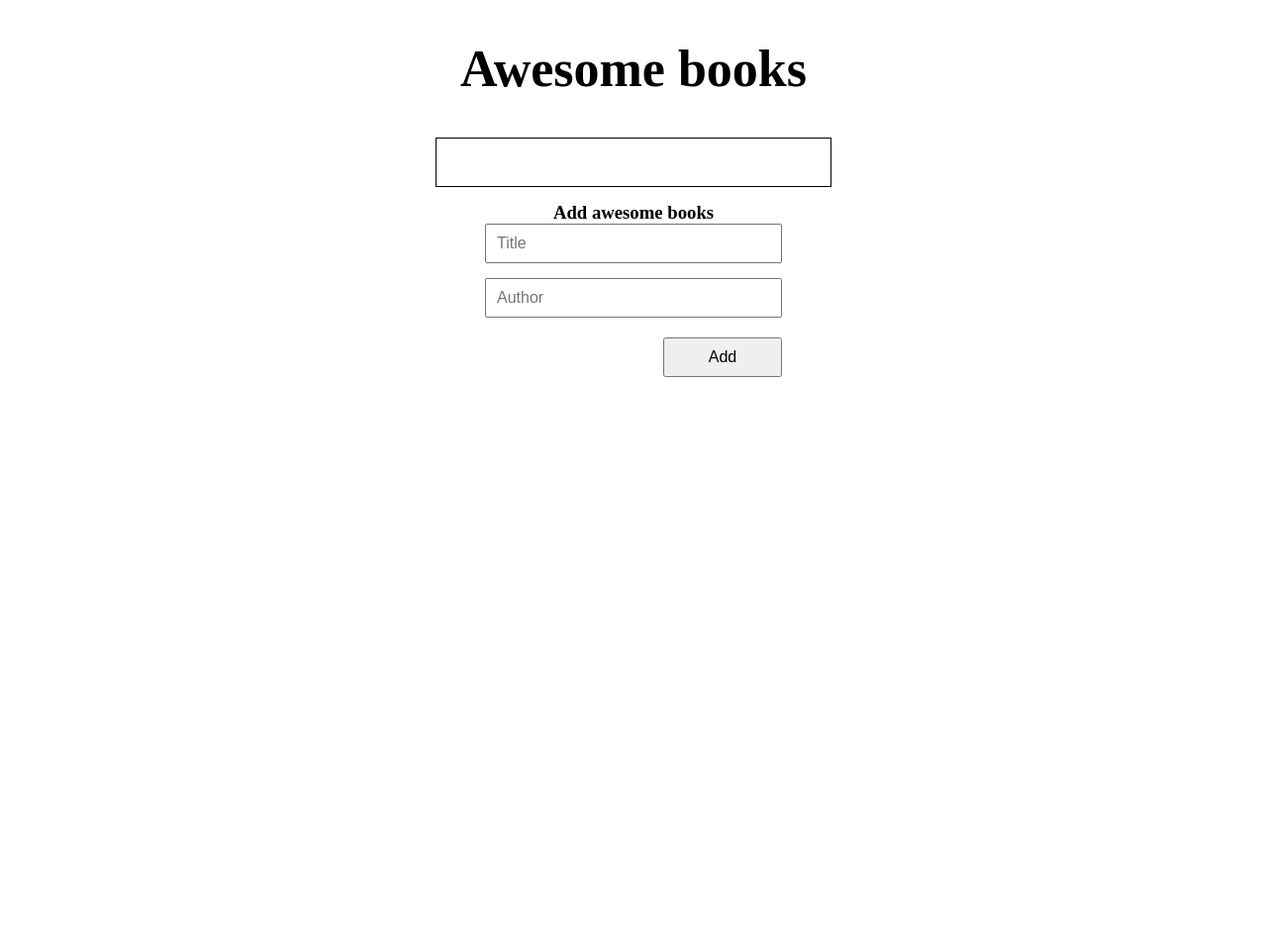
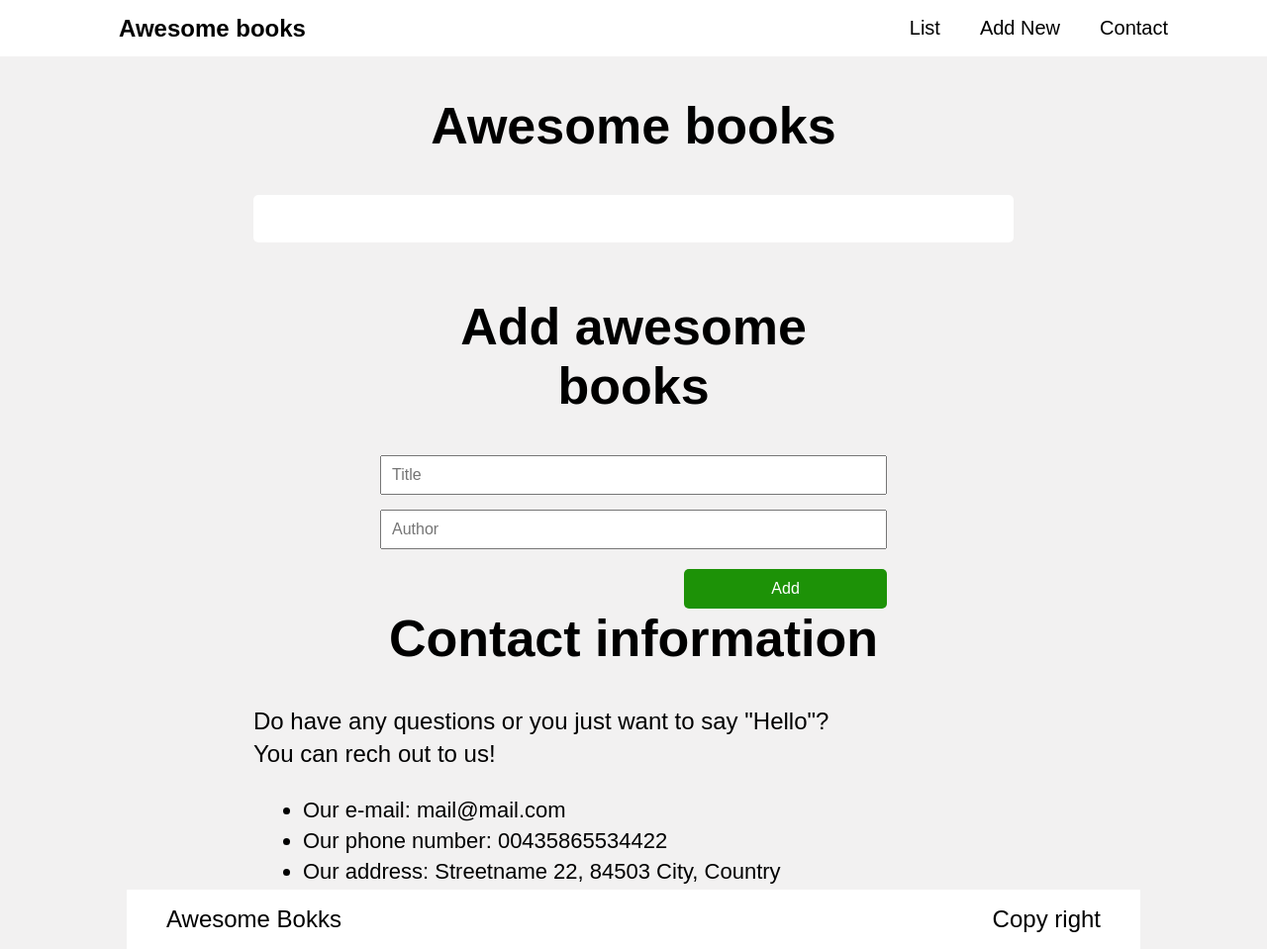
Before and after one commit to codehass/Awesome-books, a website: page index.html in a window 1280 px wide. Shown: the whole page at 99% size. Before the commit the page ends 800 px from the top, so only its background shows below. Drawn offline with Linux system fonts and the light colour scheme.

Commit message:
Style the pages

```diff
--- a/index.html
+++ b/index.html
@@ -8,17 +8,40 @@
     <link rel="stylesheet" href="style.css" />
   </head>
   <body>
+    <header>
+      <nav>
+        <p class="logo">Awesome books</p>
+        <ul>
+          <li><a href="">List</a></li>
+          <li><a href="">Add New</a></li>
+          <li><a href="">Contact</a></li>
+        </ul>
+      </nav>
+    </header>
     <h1>Awesome books</h1>
-    <section class="record">
-
-    </section>
+    <section class="record"></section>
     <form class="form">
-      <h3>Add awesome books</h3>
-      <input type="text" placeholder="Title" class="title"/>
-      <input type="text" placeholder="Author" class="author"/>
+      <h1>Add awesome books</h1>
+      <input type="text" placeholder="Title" class="title" />
+      <input type="text" placeholder="Author" class="author" />
       <span></span>
       <button type="button">Add</button>
     </form>
+
+    <section class="contact">
+      <h1>Contact information</h1>
+      <p>Do have any questions or you just want to say "Hello"?</p>
+      <p>You can rech out to us!</p>
+      <ul>
+        <li>Our e-mail: mail@mail.com</li>
+        <li>Our phone number: 00435865534422</li>
+        <li>Our address: Streetname 22, 84503 City, Country</li>
+      </ul>
+    </section>
+    <footer>
+      <div class="logo">Awesome Bokks</div>
+      <div class="copy-right">Copy right</div>
+    </footer>
     <script src="main.js"></script>
   </body>
 </html>
--- a/style.css
+++ b/style.css
@@ -2,6 +2,44 @@
   margin: 0;
   padding: 0;
   box-sizing: border-box;
+  font-family: 'Fira Sans', sans-serif;
+}
+
+body {
+  background: rgb(242, 241, 241);
+}
+
+header nav {
+  display: flex;
+  justify-content: space-between;
+  align-items: center;
+  background-color: #fff;
+  padding-left: 80px;
+  padding-right: 80px;
+  height: 57px;
+}
+
+header nav p {
+  font-size: 24px;
+  font-weight: bold;
+}
+
+header nav ul {
+  display: flex;
+  justify-content: center;
+}
+
+header nav ul li {
+  display: block;
+  list-style: none;
+  font-weight: 400;
+}
+
+header nav ul li a {
+  text-decoration: none;
+  padding: 15px 20px;
+  font-size: 20px;
+  color: black;
 }
 
 h1 {
@@ -11,23 +49,38 @@ h1 {
 }
 
 .record {
-  width: 400px;
+  width: 60%;
   margin: auto;
-  border: 1px solid black;
   padding: 24px;
+  background: #fff;
+  border-radius: 5px;
 }
 
 .element {
   display: flex;
   justify-content: space-between;
+  align-items: center;
   width: 100%;
   margin-bottom: 10px;
+  font-size: 16px;
+  padding: 9px;
+  background: rgb(242, 241, 241);
+  border-radius: 7px;
+}
+
+.element button {
+  background: #f53030;
+  color: #fff;
+  padding: 5px;
+  border: none;
+  border-radius: 5px;
+  cursor: pointer;
 }
 
 form {
   display: flex;
   flex-direction: column;
-  width: 300px;
+  width: 40%;
   align-items: center;
   margin: 15px auto;
   position: relative;
@@ -54,4 +107,52 @@ form button {
   position: absolute;
   bottom: -40px;
   right: 0;
+  color: #fff;
+  background: #1d9207;
+  border: none;
+  border-radius: 5px;
 }
+
+.contact {
+  width: 60%;
+  /* display: flex; */
+  /* flex-direction: column;
+  justify-content: center;
+  align-items: center; */
+  margin: auto;
+}
+
+.contact p {
+  font-size: 24px;
+  margin-bottom: 5px;
+}
+
+.contact ul {
+  margin-top: 30px;
+  margin-left: 50px;
+}
+
+.contact ul li {
+  font-size: 22px;
+  margin-bottom: 5px;
+}
+
+footer {
+  display: flex;
+  width: 80%;
+  margin: auto;
+  height: 60px;
+  justify-content: space-between;
+  align-items: center;
+  font-size: 24px;
+  font-weight: 400;
+  background: #fff;
+}
+
+.logo {
+  margin-left: 40px;
+}
+
+.copy-right {
+  margin-right: 40px;
+}
```
